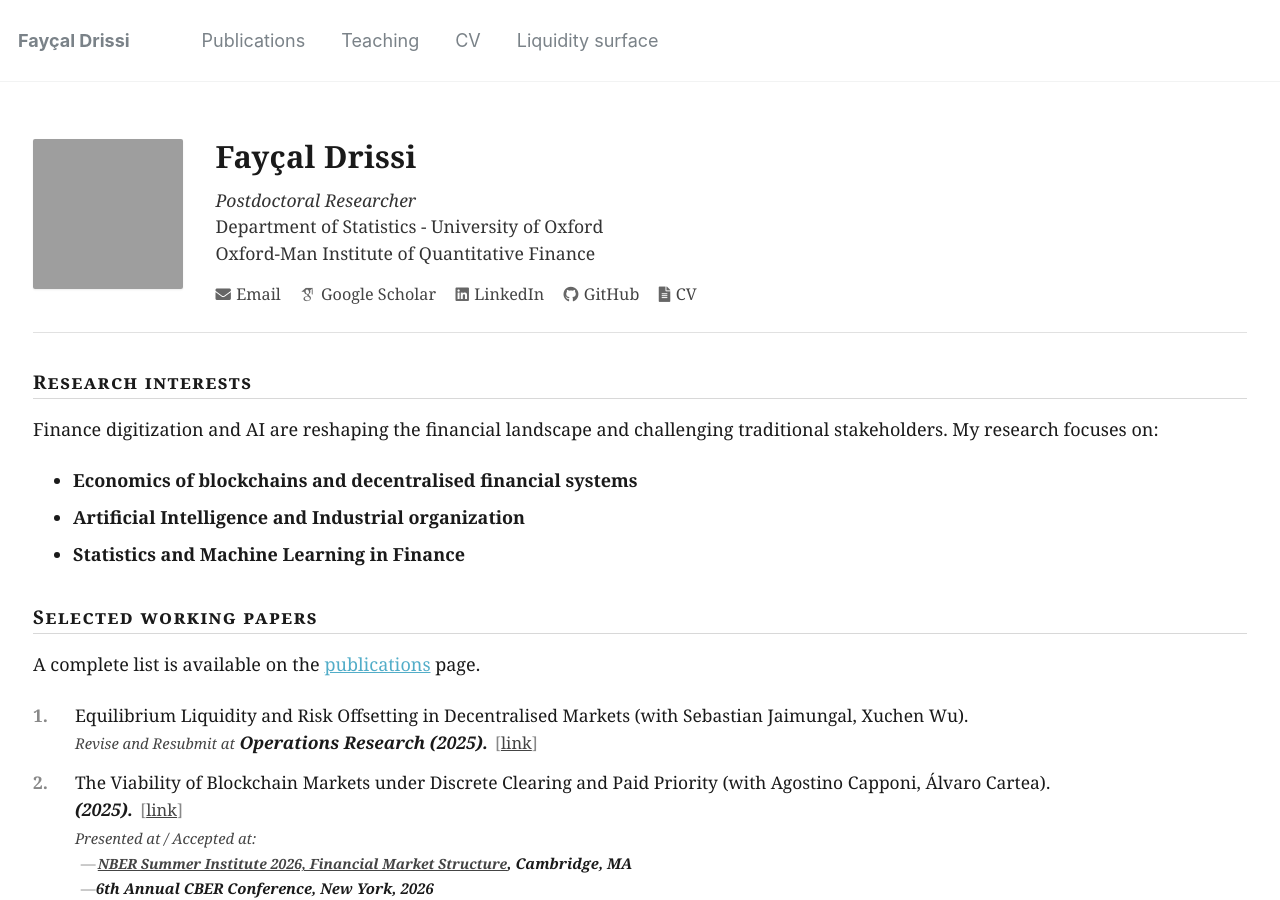
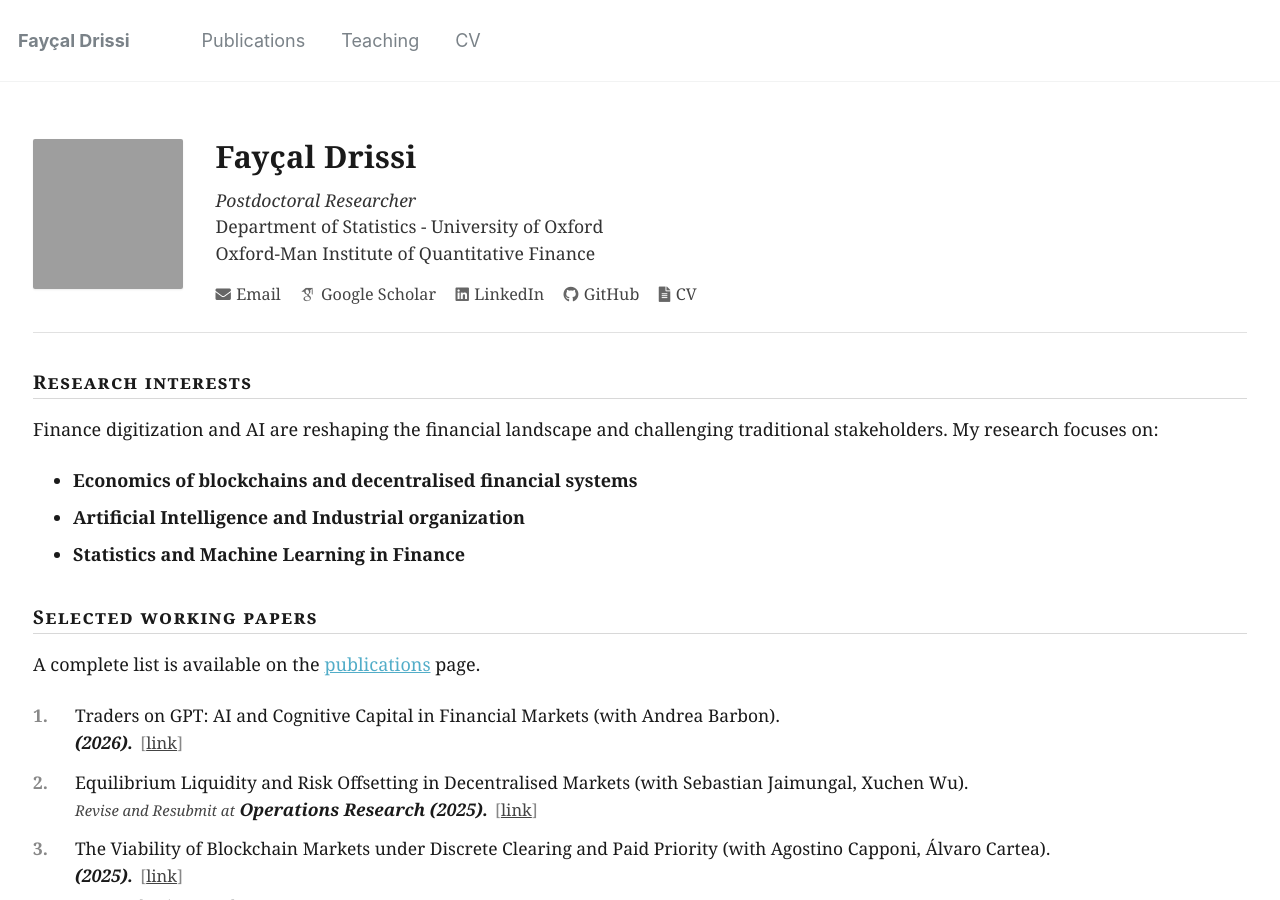
Before and after one commit to FDR0903/FDR0903.github.io, a Jekyll site: the page built from _pages/about.md, in a window 1280 px wide and 900 px high. Built offline with Jekyll 4.4.1, drawn with Linux system fonts in a browser that asks for light colours; some web fonts are replaced; grey boxes are pictures that could not be loaded.

Commit message:
Add Traders on GPT paper and hide liquidity surface navigation

```diff
--- a/_data/navigation.yml
+++ b/_data/navigation.yml
@@ -29,8 +29,8 @@ main:
   - title: "CV"
     url: /cv/
 
-  - title: "Liquidity surface"
-    url: /liqsurface/
+#  - title: "Liquidity surface"
+#    url: /liqsurface/
 
 #  - title: "Guide"
 #    url: /markdown/
--- a/_pages/about.md
+++ b/_pages/about.md
@@ -243,6 +243,10 @@ A complete list is available on the <a href="{{ base_path }}/selected-publicatio
 
 <ol class="home-selected">
   <li>
+    Traders on GPT: AI and Cognitive Capital in Financial Markets (with Andrea Barbon).<br>
+    <span class="home-paper-venue">(2026).</span> <a href="https://papers.ssrn.com/sol3/papers.cfm?abstract_id=7661969">link</a>
+  </li>
+  <li>
     Equilibrium Liquidity and Risk Offsetting in Decentralised Markets (with Sebastian Jaimungal, Xuchen Wu).<br>
     <span class="home-rr-label">Revise and Resubmit at</span> <span class="home-paper-venue">Operations Research (2025).</span> <a href="https://fdr0903.github.io/files/CEX_DEX.pdf">link</a>
   </li>
```
Also changed, not shown: _workingpapersfinance/2026_cognitive_capital.md (added, +11 -0 lines).
